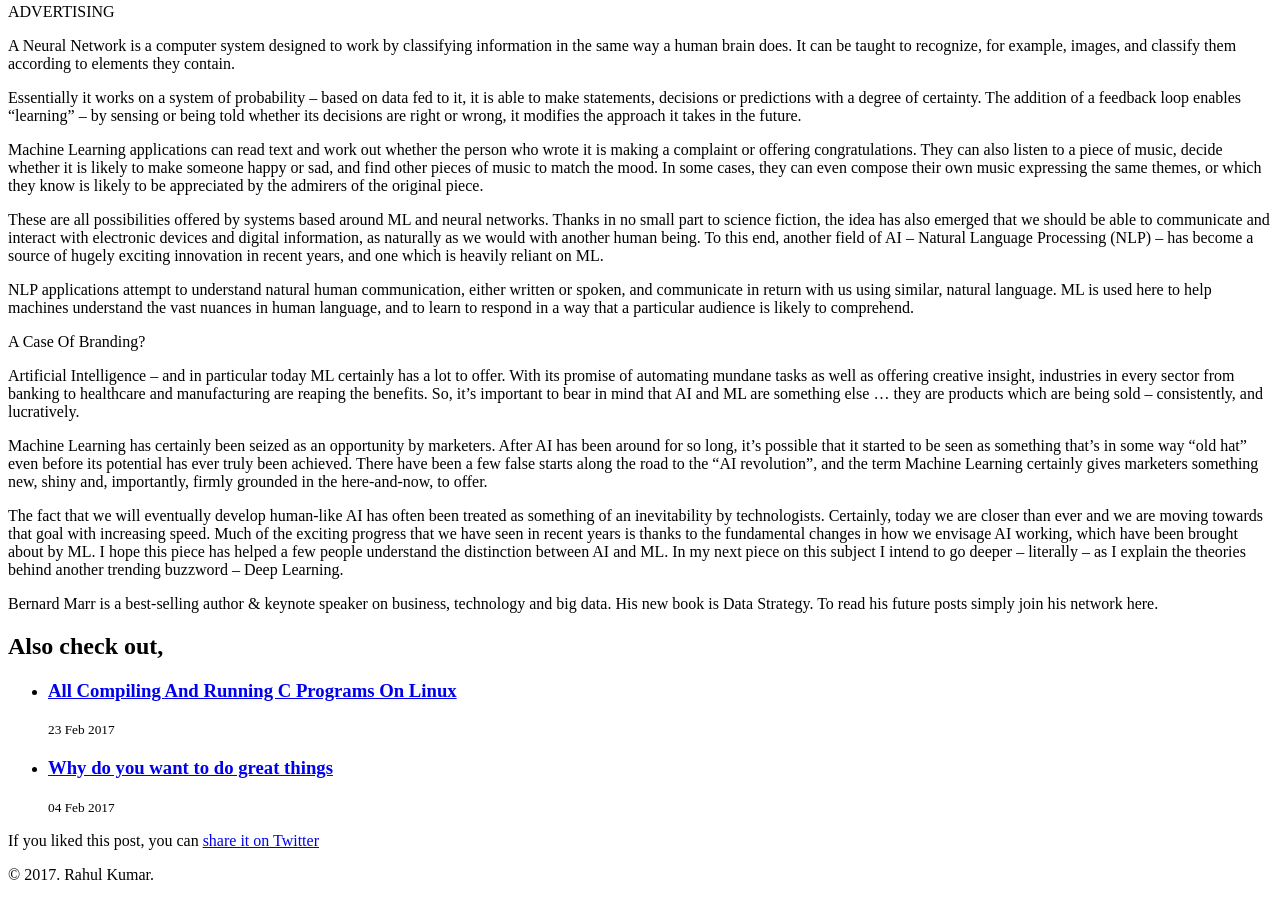
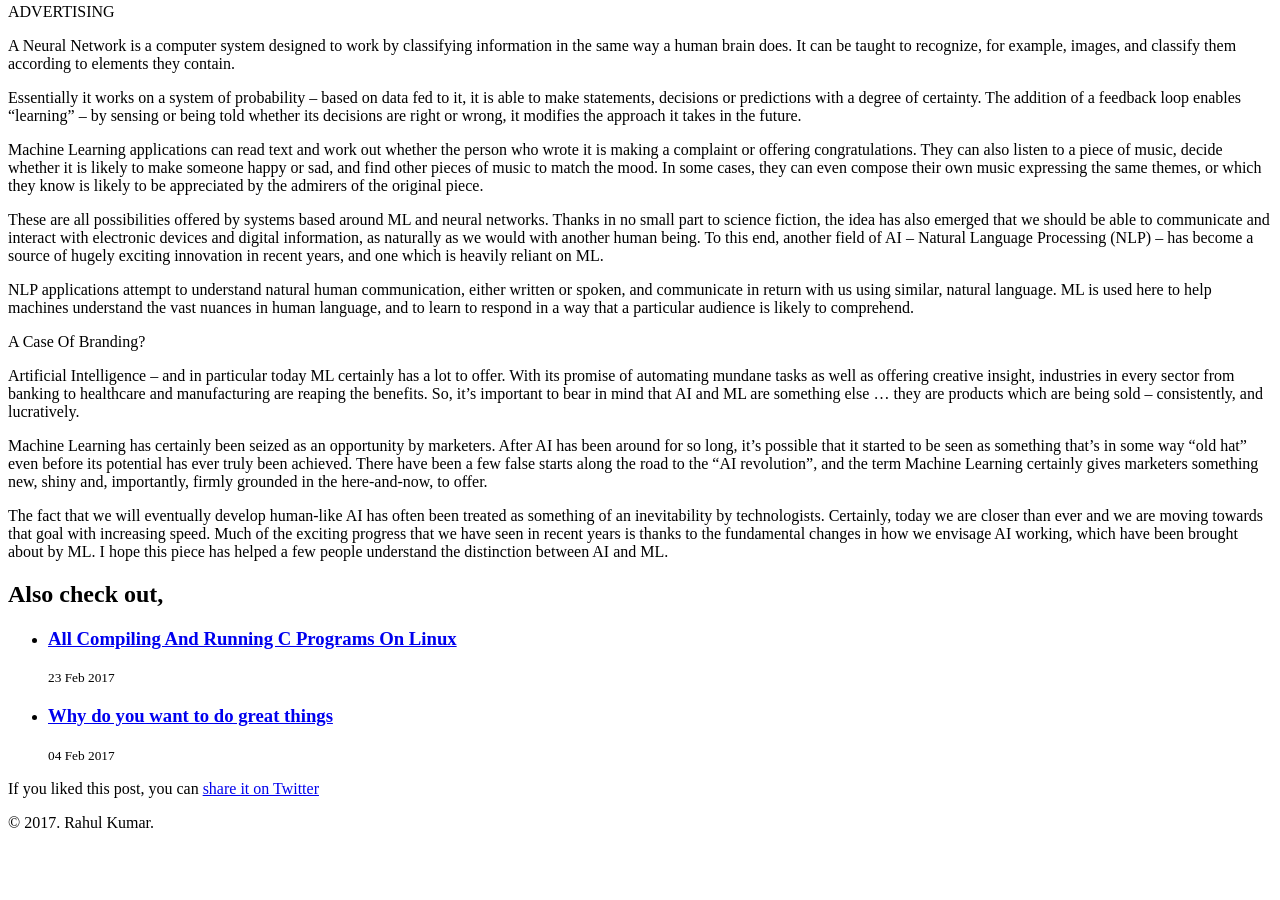
Before and after one commit to rahulkr7370/rahul10-pu.github.io, a Jekyll site: the page built from _posts/2017-03-11-What Is The Difference Between Artificial Intelligence And Machine Learning?.md, in a window 1280 px wide and 900 px high, scrolled down 1005 px. Built offline with Jekyll 4.4.1, drawn with Linux system fonts in a browser that asks for light colours; our own code applies the rules of GitHub Pages for plain Markdown files; comment, search, counter and statistics services are not loaded; after the commit the page ends 1853 px from its top, so only the background shows below that.

Commit message:
Update 2017-03-11-What Is The Difference Between Artificial Intelligence And Machine Learning?.md

```diff
--- a/_posts/2017-03-11-What Is The Difference Between Artificial Intelligence And Machine Learning?.md
+++ b/_posts/2017-03-11-What Is The Difference Between Artificial Intelligence And Machine Learning?.md
@@ -25,7 +25,7 @@ Neural Networks - Artificial Intelligence And Machine Learning (Source: Shutters
 
 Generalized AIs – systems or devices which can in theory handle any task – are less common, but this is where some of the most exciting advancements are happening today. It is also the area that has led to the development of Machine Learning. Often referred to as a subset of AI, it’s really more accurate to think of it as the current state-of-the-art.
 
-The Rise of Machine Learning
+**The Rise of Machine Learning**
 
 Two important breakthroughs led to the emergence of Machine Learning as the vehicle which is driving AI development forward with the speed it currently has.
 
@@ -58,6 +58,4 @@ Artificial Intelligence – and in particular today ML certainly has a lot to of
 
 Machine Learning has certainly been seized as an opportunity by marketers. After AI has been around for so long, it’s possible that it started to be seen as something that’s in some way “old hat”  even before its potential has ever truly been achieved. There have been a few false starts along the road to the “AI revolution”, and the term Machine Learning certainly gives marketers something new, shiny and, importantly, firmly grounded in the here-and-now, to offer.
 
-The fact that we will eventually develop human-like AI has often been treated as something of an inevitability by technologists. Certainly, today we are closer than ever and we are moving towards that goal with increasing speed. Much of the exciting progress that we have seen in recent years is thanks to the fundamental changes in how we envisage AI working, which have been brought about by ML. I hope this piece has helped a few people understand the distinction between AI and ML. In my next piece on this subject I intend to go deeper – literally – as I explain the theories behind another trending buzzword – Deep Learning.
-
-Bernard Marr is a best-selling author & keynote speaker on business, technology and big data. His new book is Data Strategy. To read his future posts simply join his network here.
+The fact that we will eventually develop human-like AI has often been treated as something of an inevitability by technologists. Certainly, today we are closer than ever and we are moving towards that goal with increasing speed. Much of the exciting progress that we have seen in recent years is thanks to the fundamental changes in how we envisage AI working, which have been brought about by ML. I hope this piece has helped a few people understand the distinction between AI and ML.
```
